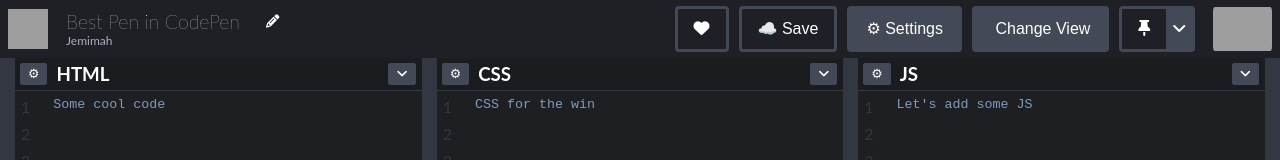
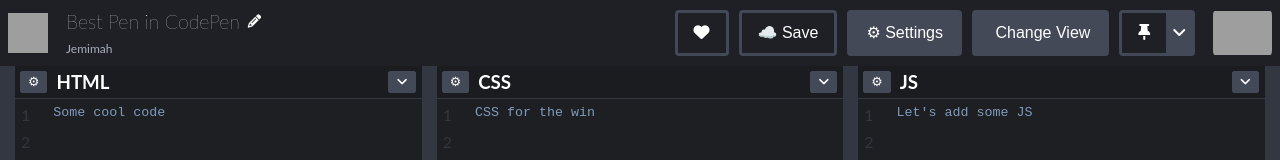
Before and after one commit to jempico/codepen-copy, a plain HTML site: page index.html in a window 1280 px wide. Shown: the top 160 px of the page. Drawn offline with Linux system fonts and the light colour scheme; grey boxes are pictures that could not be loaded.

Commit message:
Add files via upload

```diff
--- a/index.html
+++ b/index.html
@@ -17,6 +17,7 @@
                     <button class="small-button"><i class="fas fa-pencil-alt"></i></button>
                     <p>Jemimah</p>
                 </div>
+                <button class="button opaque-btn menu-btn" aria-expanded="false" aria-controls="menu-list"> <i class="fas fa-bars"></i> </button>
                 <button class="button outline-btn"> <i class="fas fa-heart"></i></button>
                 <button class="button outline-btn">️️☁️ Save</button>
                 <button class="button opaque-btn" >️️⚙ Settings</button>
--- a/styles.css
+++ b/styles.css
@@ -14,7 +14,6 @@ html {
     font-weight: normal;
     background-color: #333742;
 
-    /*text-shadow: 0 2px 0 rgba(0, 0, 0, 0.07);*/
 }
 
 /*header*/
@@ -22,6 +21,8 @@ html {
 .pen {
     display: grid;
     background-color: #1e2025;
+    display: grid;
+    /*Using grid-auto-flow in order to push the menu buttons at the end of the "Pen"*/
     grid-template-columns: auto 1fr;
     grid-auto-flow: column;
     align-items: center;
@@ -33,11 +34,17 @@ html {
     padding: 5px 8px 5px 8px;
 }
 
-
 .pen_details {
+/*Using flexbox to display H1 and Pen icon side by side, no matter the length of H1*/
+    min-width: 350px;
+    display: flex;
+    flex-direction: column;
+    justify-content: flex-start;
+    align-items: center;
+/*Using grid to display a two column grid, for H1 and Pen icon to be located in the first row, and the user name in the second row*/
     display: grid;
-    grid-template-columns: 200px 300px; /*Make the h1 responsive*/
-    justify-items: start;
+    grid-template-columns: auto auto;
+    grid-gap: 8px;
     padding-top: 10px;
     padding-bottom: 10px;
 }
@@ -50,6 +57,13 @@ html {
 }
 
 /*header buttons*/
+
+/*Menu button*/
+
+[aria-controls="menu-list"] {
+    display: none;
+}
+
 .button {
     padding: 10px 16px;
     border-radius: 4px;
@@ -60,6 +74,7 @@ html {
     line-height: 1.2;
     text-align: center;
     cursor: pointer;
+    white-space:nowrap;
 }
 .opaque-btn {
     background-color: var(--grey);
@@ -172,17 +187,7 @@ iframe {
     border-radius: 2px;
     text-align: center;
 }
-/*footer {
-    display: block;
-    line-height: 1;
-    height: 30px;
-    position: fixed;
-    width: 100%;
-    bottom: 0;
-    left: 0;
-    padding: 0 5px;
 
-#2c303a*/
 
 .settings {
     display: block;
@@ -193,6 +198,8 @@ iframe {
 h1 {
     font-size: 19.5px;
     font-weight: lighter;
+    white-space: nowrap;
+
 }
 
 p {
```
Also changed, not shown: 1 other file.
